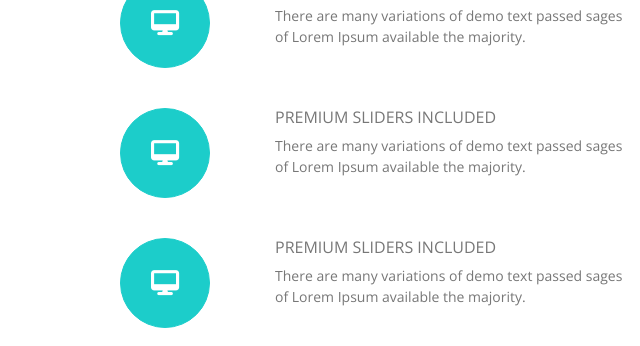
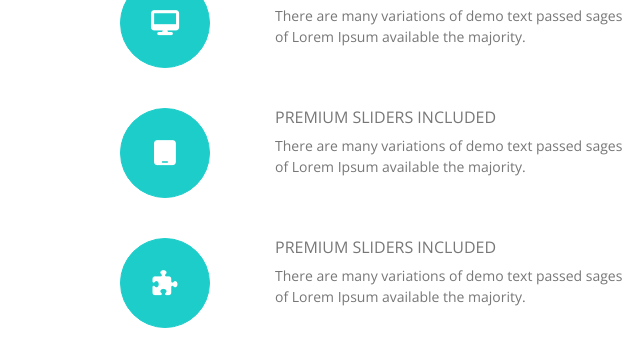
Before and after one commit to TomasCybas/Final_Project, a website: page pages/index.html in a window 1280 px wide. Shown: the part 2735-3081 px from the top of the page, 0-640 px from the left. Drawn offline with nearby package versions, Linux system fonts and the light colour scheme; some packages are replaced by stand-ins of ours.

Commit message:
updated icons

```diff
--- a/pages/index.html
+++ b/pages/index.html
@@ -941,7 +941,7 @@
                 <div class="col-4">
                     <div class="services-icon">
                         <div class="icon-circle mx-auto bg-main">
-                            <i class="fas fa-desktop"></i>
+                            <i class="fas fa-tablet"></i>
                         </div>
                     </div>
                 </div>
@@ -959,7 +959,7 @@
                 <div class="col-4">
                     <div class="services-icon">
                         <div class="icon-circle mx-auto bg-main">
-                            <i class="fas fa-desktop"></i>
+                            <i class="fas fa-puzzle-piece"></i>
                         </div>
                     </div>
                 </div>
--- a/scss/main.scss
+++ b/scss/main.scss
@@ -1,10 +1,9 @@
-//BEGIN VARIABLES
+
 $border: 1px solid #e4e4e4;
 $text-grey: #777777;
 $text-black: #555;
 $main-color: #1ccdca;
 $border-transparent: 1px solid transparent;
-//END VARIABLES
 
 body {
   font-family: 'Open Sans', sans-serif;
```
